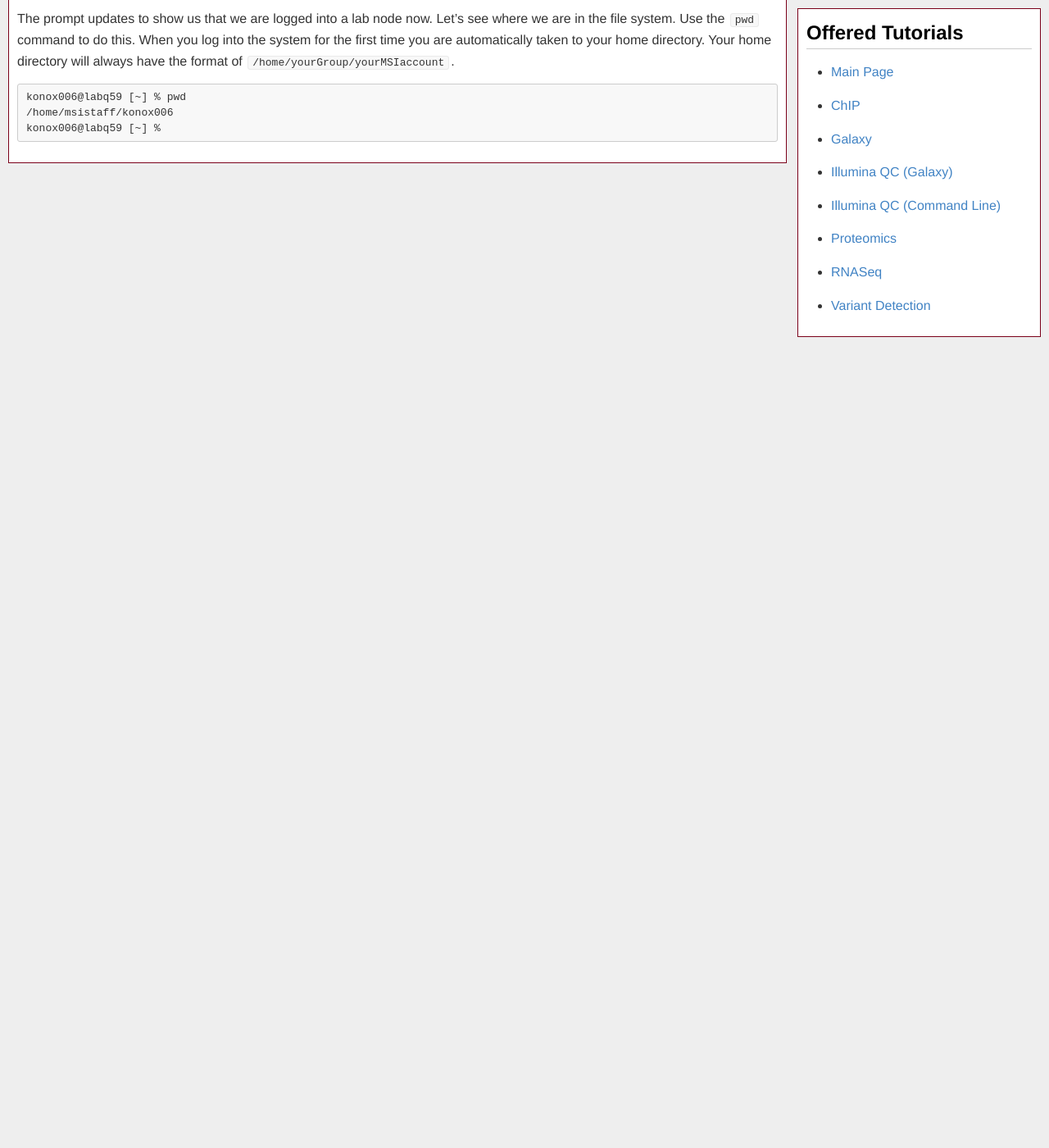
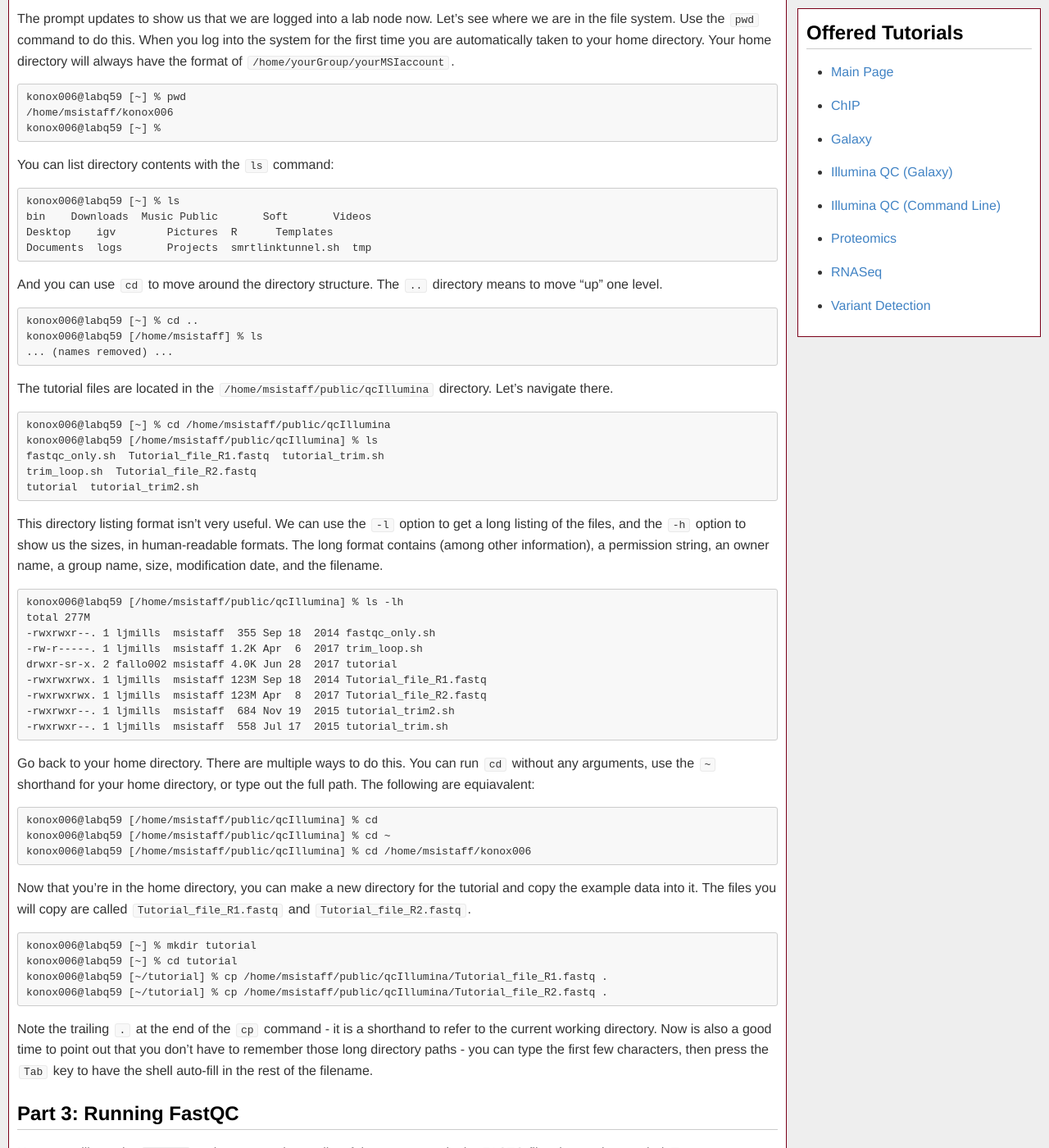
Before and after one commit to msi-ris/Tutorials, a Jekyll site: the page built from illumina_qc_cmd.md, in a window 1280 px wide and 1400 px high, scrolled down 3338 px. Shown: the whole window at 82% size. Built offline with Jekyll 4.4.1, drawn with Linux system fonts in a browser that asks for light colours; some of the changed text lies outside the part shown.

Commit message:
Update Illumina

````diff
--- a/illumina_qc_cmd.md
+++ b/illumina_qc_cmd.md
@@ -109,7 +109,7 @@ personal computer).
   terminal emulator for Windows and will allow you to interact with MSI systems
   using UNIX commands.
 
-## Part 2: Accessing MSI Systems
+## Part 2: Accessing MSI Systems and Getting Tutorial Data
 On OSX or Linux, open your terminal emulator, and connect to the MSI login nodes
 with `ssh username@login.msi.umn.edu`.
 
@@ -184,3 +184,110 @@ konox006@labq59 [~] % pwd
 /home/msistaff/konox006
 konox006@labq59 [~] %
 ```
+
+You can list directory contents with the `ls` command:
+
+```
+konox006@labq59 [~] % ls
+bin    Downloads  Music Public       Soft       Videos
+Desktop    igv        Pictures  R      Templates
+Documents  logs       Projects  smrtlinktunnel.sh  tmp
+```
+
+And you can use `cd` to move around the directory structure. The `..` directory
+means to move "up" one level.
+
+```
+konox006@labq59 [~] % cd ..
+konox006@labq59 [/home/msistaff] % ls
+... (names removed) ...
+```
+
+The tutorial files are located in the `/home/msistaff/public/qcIllumina`
+directory. Let's navigate there.
+
+```
+konox006@labq59 [~] % cd /home/msistaff/public/qcIllumina
+konox006@labq59 [/home/msistaff/public/qcIllumina] % ls
+fastqc_only.sh  Tutorial_file_R1.fastq  tutorial_trim.sh
+trim_loop.sh  Tutorial_file_R2.fastq
+tutorial  tutorial_trim2.sh
+```
+
+This directory listing format isn't very useful. We can use the `-l` option to
+get a long listing of the files, and the `-h` option to show us the sizes, in
+human-readable formats. The long format contains (among other information), a
+permission string, an owner name, a group name, size, modification date, and the
+filename.
+
+```
+konox006@labq59 [/home/msistaff/public/qcIllumina] % ls -lh
+total 277M
+-rwxrwxr--. 1 ljmills  msistaff  355 Sep 18  2014 fastqc_only.sh
+-rw-r-----. 1 ljmills  msistaff 1.2K Apr  6  2017 trim_loop.sh
+drwxr-sr-x. 2 fallo002 msistaff 4.0K Jun 28  2017 tutorial
+-rwxrwxrwx. 1 ljmills  msistaff 123M Sep 18  2014 Tutorial_file_R1.fastq
+-rwxrwxrwx. 1 ljmills  msistaff 123M Apr  8  2017 Tutorial_file_R2.fastq
+-rwxrwxr--. 1 ljmills  msistaff  684 Nov 19  2015 tutorial_trim2.sh
+-rwxrwxr--. 1 ljmills  msistaff  558 Jul 17  2015 tutorial_trim.sh
+```
+
+Go back to your home directory. There are multiple ways to do this. You can
+run `cd` without any arguments, use the `~` shorthand for your home directory,
+or type out the full path. The following are equiavalent:
+
+```
+konox006@labq59 [/home/msistaff/public/qcIllumina] % cd
+konox006@labq59 [/home/msistaff/public/qcIllumina] % cd ~
+konox006@labq59 [/home/msistaff/public/qcIllumina] % cd /home/msistaff/konox006
+```
+
+Now that you're in the home directory, you can make a new directory for the
+tutorial and copy the example data into it. The files you will copy are called
+`Tutorial_file_R1.fastq` and `Tutorial_file_R2.fastq`.
+
+```
+konox006@labq59 [~] % mkdir tutorial
+konox006@labq59 [~] % cd tutorial
+konox006@labq59 [~/tutorial] % cp /home/msistaff/public/qcIllumina/Tutorial_file_R1.fastq .
+konox006@labq59 [~/tutorial] % cp /home/msistaff/public/qcIllumina/Tutorial_file_R2.fastq .
+```
+
+Note the trailing `.` at the end of the `cp` command - it is a shorthand to
+refer to the current working directory. Now is also a good time to point out
+that you don't have to remember those long directory paths - you can type the
+first few characters, then press the `Tab` key to have the shell auto-fill in
+the rest of the filename.
+
+
+## Part 3: Running FastQC
+Next, we will use the `fastqc` tool to assess the quality of the sequences in
+the FASTQ files that we just copied. To get access to the `fastqc` program, we
+have to load the *software module*. This can be done with the `module` command.
+
+```
+konox006@labq59 [~/tutorial] % module load fastqc/0.11.7
+```
+
+Then, you can analyze the FASTQ file. This may take a minute or two, and you
+will see progress output written to the terminal while `fastqc` works.
+
+```
+konox006@labq59 [~/tutorial] % fastqc Tutorial_file_R1.fastq
+Started analysis of Tutorial_file_R1.fastq
+Approx 5% complete for Tutorial_file_R1.fastq
+Approx 10% complete for Tutorial_file_R1.fastq
+Approx 15% complete for Tutorial_file_R1.fastq
+Approx 20% complete for Tutorial_file_R1.fastq
+Approx 25% complete for Tutorial_file_R1.fastq
+...
+Analysis complete for Tutorial_file_R1.fastq
+konox006@labq59 [~/tutorial] % ls
+Tutorial_file_R1.fastq        Tutorial_file_R1_fastqc.zip
+Tutorial_file_R1_fastqc.html  Tutorial_file_R2.fastq
+```
+
+`fastqc` created two new files: an HTML file and a ZIP file. The HTML file
+contains the quality report of the sequences, and the ZIP file contains the
+raw data used to generate the HTML report. Use FileZilla to copy the HTML file
+to your local machine to view it in a web browser.
````
